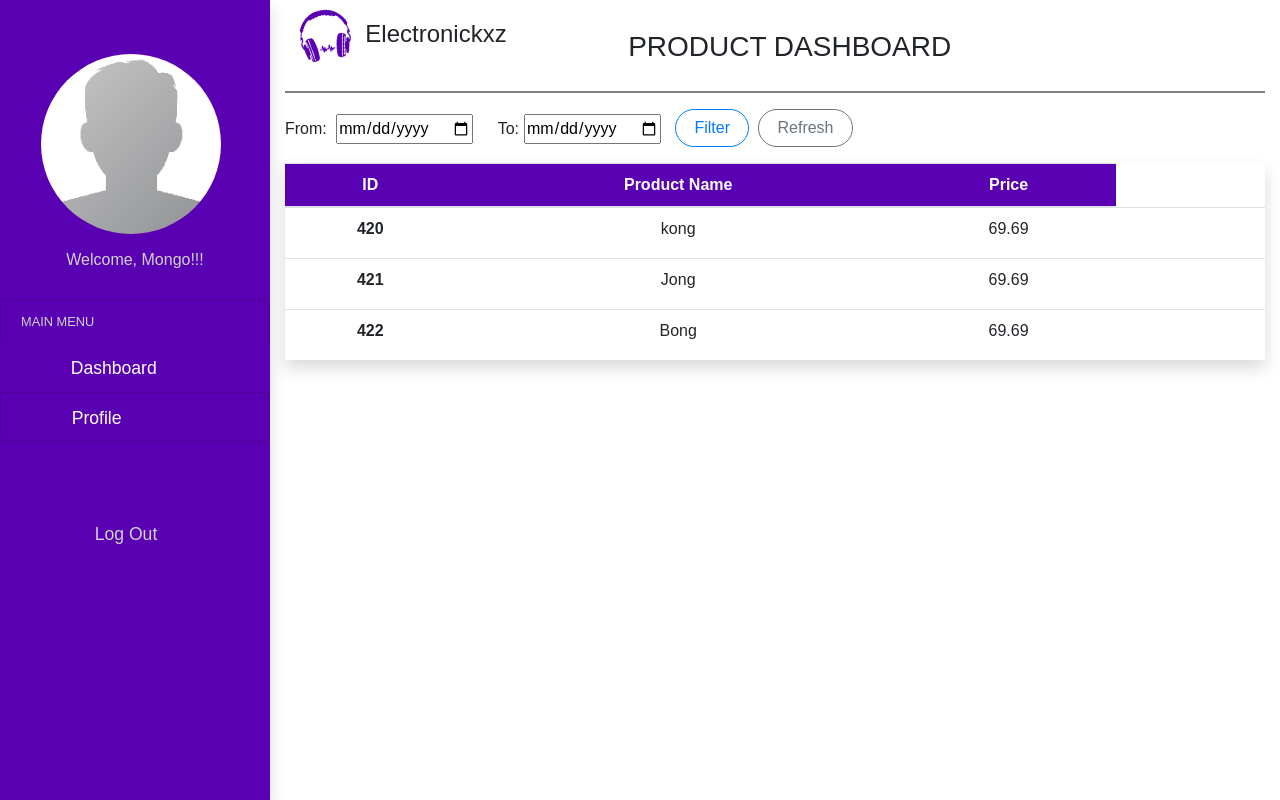
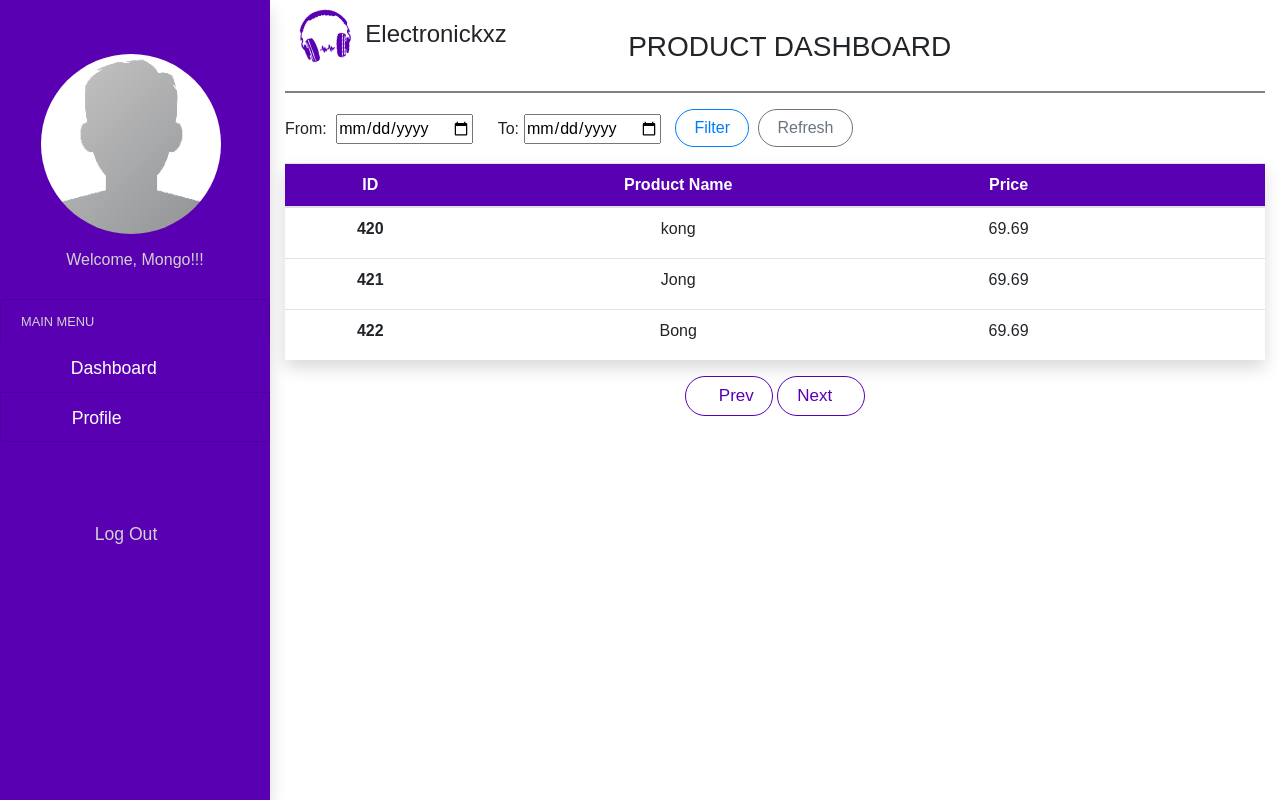
Before and after one commit to kylemartinezolodin/IT461-finalProject, a Django app: page / in a window 1280 px wide. Run offline with Django 4.2, Linux system fonts and the light colour scheme; some libraries are stand-ins or nearby versions.

Commit message:
clientdashboard

```diff
--- a/client/electronickxz/templates/Electronickxz/clientdashboard.html
+++ b/client/electronickxz/templates/Electronickxz/clientdashboard.html
@@ -151,6 +151,7 @@ thead{
                         <th scope="col">ID</th>
                         <th scope="col">Product Name</th>
                         <th scope="col">Price</th>
+                        <th scope="col"></th>
                     </tr>
                 </thead>
                 <tbody>
@@ -159,7 +160,7 @@ thead{
                         <th scope="row">{{item.id}}</th>
                         <td class="center-txt">{{item.name}}</th>
                         <td class="center-txt">{{item.price}}</th>
-
+                        <td class="center-txt" id="link-{{item.id}}" hidden>{{item.link}}</td>
                         <td class="center-txt">
                             <a data-toggle="modal" href="#" class="addToCart"><i class="material-icons" style="color: black; font-size: 26px;">&#xe854;</i></a>
                             <!-- <a data-toggle="modal" href="#" class="button" data-target="#modalDelete-{{song.id}}"><i class="material-icons" style="color: red; font-size:28px;">&#xe92b;</i></a> -->
@@ -281,7 +282,13 @@ thead{
                     {% endfor %}
                 </tbody>
             </table>
-             <!--end of datatable  -->
+            <div class="table">
+
+                <a type="button" class="btn-Add"  href="{{metadata.links.prev}}" id="goPrevious"><i class="material-icons" style="font-size: 18px;">&#xe5c4;</i><span class="txt">Prev</span></a>
+                <a type="button" class="btn-Add" href="{{metadata.links.next}}" id="goNext"><span class="txt">Next</span><i class="material-icons" style="font-size: 18px;">&#xe5c8;</i></a>
+
+            </div>
+              <!--end of datatable  -->
         </div>
         <!-- end of content -->
     </div>
--- a/client/electronickxz/views.py
+++ b/client/electronickxz/views.py
@@ -18,17 +18,20 @@ class IndexClientView(View):
 				{
 				"id": 420,
 				"name": "kong",
-				"price": 69.69
+				"price": 69.69,
+				"link": "google.com"
 				},
 				{
 				"id": 421,
 				"name": "Jong",
-				"price": 69.69
+				"price": 69.69,
+				"link": "youtube.com"
 				},
 				{
 				"id": 422,
 				"name": "Bong",
-				"price": 69.69
+				"price": 69.69,
+				"link": "facebook.com"
 				},
 			],
 			"metadata":{
```
